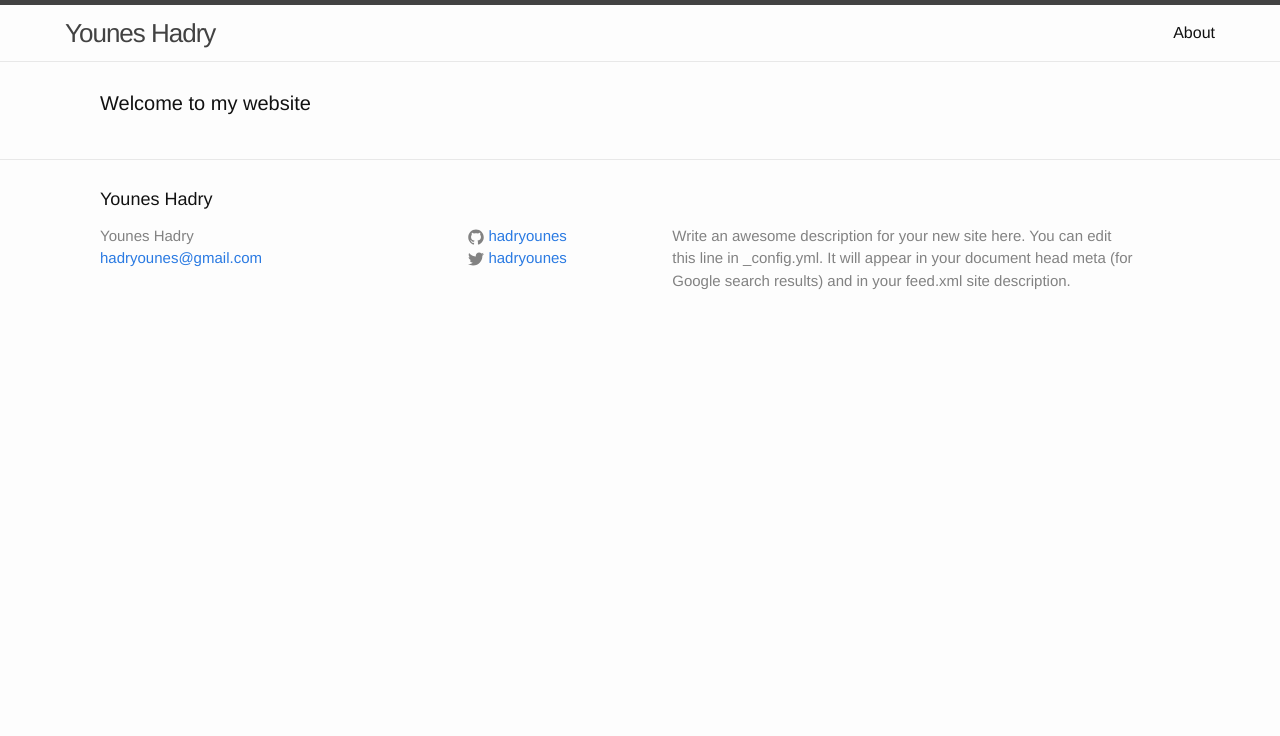
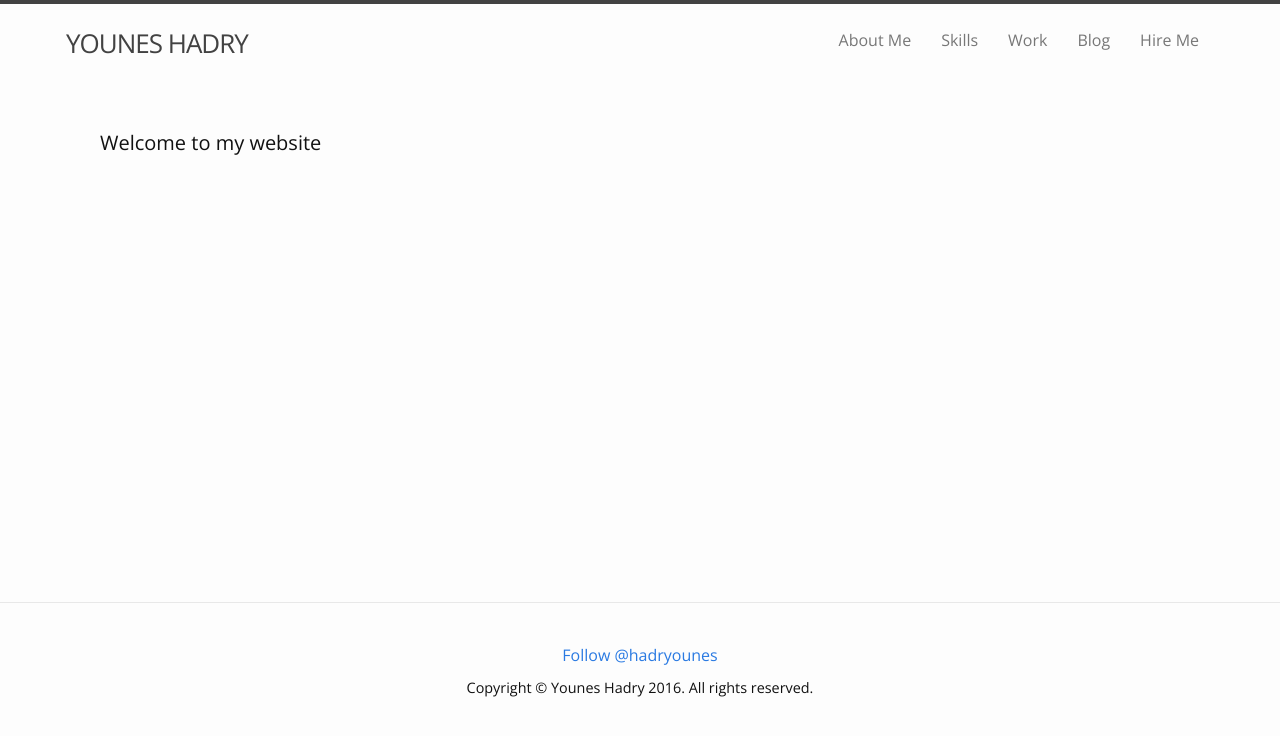
Before and after one commit to hadryounes/portfolio, a Jekyll site: the page built from blog/index.html, in a window 1280 px wide. Shown: the top 736 px of the page. Built offline with Jekyll 4.4.1, drawn with Linux system fonts in a browser that asks for light colours; nearby versions of some CDN libraries; comment, search, counter and statistics services are not loaded.

Commit message:
header basic setup on desktop and mobile

```diff
--- a/blog/_includes/footer.html
+++ b/blog/_includes/footer.html
@@ -1,35 +1,19 @@
 <footer class="site-footer">
 
-  <div class="wrapper">
-
-    <h2 class="footer-heading">{{ site.title }}</h2>
-
-    <div class="footer-col-wrapper">
-      <div class="footer-col footer-col-1">
-        <ul class="contact-list">
-          <li>{{ site.title }}</li>
-          <li><a href="mailto:{{ site.email }}">{{ site.email }}</a></li>
-        </ul>
-      </div>
-
-      <div class="footer-col footer-col-2">
-        <ul class="social-media-list">
-          {% if site.github_username %}
-          <li>
-            {% include icon-github.html username=site.github_username %}
-          </li>
-          {% endif %}
-
-          {% if site.twitter_username %}
-          <li>
-            {% include icon-twitter.html username=site.twitter_username %}
-          </li>
-          {% endif %}
-        </ul>
-      </div>
-
-      <div class="footer-col footer-col-3">
-        <p>{{ site.description }}</p>
+  <div class="container-fluid">
+    <div class="row">
+      <div class="col-lg-12">
+        <div class="twitter-button">
+          <a href="https://twitter.com/hadryounes" class="twitter-follow-button" data-size="large">Follow @hadryounes</a>
+          <script>
+            !function(d,s,id) {var js,fjs=d.getElementsByTagName(s)[0],p=/^http:/.test(d.location)?'http':'https';
+            if(!d.getElementById(id)){js=d.createElement(s);js.id=id;js.src=p+'://platform.twitter.com/widgets.js';
+            fjs.parentNode.insertBefore(js,fjs);}}(document, 'script', 'twitter-wjs');
+          </script>
+        </div>
+        <div class="copyright-text">
+          Copyright © {{ site.title }} 2016. All rights reserved.
+        </div>
       </div>
     </div>
 
--- a/blog/_includes/header.html
+++ b/blog/_includes/header.html
@@ -1,27 +1,35 @@
-<header class="site-header">
-
-  <div class="container-fluid">
-
-    <a class="site-title" href="{{ site.baseurl }}/">{{ site.title }}</a>
-
-    <nav class="site-nav">
-      <a href="#" class="menu-icon">
-        <svg viewBox="0 0 18 15">
-          <path fill="#424242" d="M18,1.484c0,0.82-0.665,1.484-1.484,1.484H1.484C0.665,2.969,0,2.304,0,1.484l0,0C0,0.665,0.665,0,1.484,0 h15.031C17.335,0,18,0.665,18,1.484L18,1.484z"/>
-          <path fill="#424242" d="M18,7.516C18,8.335,17.335,9,16.516,9H1.484C0.665,9,0,8.335,0,7.516l0,0c0-0.82,0.665-1.484,1.484-1.484 h15.031C17.335,6.031,18,6.696,18,7.516L18,7.516z"/>
-          <path fill="#424242" d="M18,13.516C18,14.335,17.335,15,16.516,15H1.484C0.665,15,0,14.335,0,13.516l0,0 c0-0.82,0.665-1.484,1.484-1.484h15.031C17.335,12.031,18,12.696,18,13.516L18,13.516z"/>
-        </svg>
-      </a>
-
-      <div class="trigger">
+<!--
         {% for my_page in site.pages %}
           {% if my_page.title %}
           <a class="page-link" href="{{ my_page.url | prepend: site.baseurl }}">{{ my_page.title }}</a>
           {% endif %}
         {% endfor %}
-      </div>
-    </nav>
+-->
 
-  </div>
+<header class="site-header">
+  <nav class="navbar navbar-default">
+    <div class="container-fluid">
+      <div class="navbar-header">
+        <button type="button" class="navbar-toggle collapsed" data-toggle="collapse" data-target="#bs-example-navbar-collapse-1" aria-expanded="false">
+          <span class="sr-only">Toggle navigation</span>
+          <span class="icon-bar"></span>
+          <span class="icon-bar"></span>
+          <span class="icon-bar"></span>
+        </button>
+        <div class="header-title">
+          <a class="site-title" href="{{ site.baseurl }}/">{{ site.title }}</a>
+        </div>
+      </div><!-- /.navbar-header -->
 
+      <div class="collapse navbar-collapse" id="bs-example-navbar-collapse-1">
+        <ul class="nav navbar-nav navbar-right">
+          <li><a href="#" class="menu-link">about me</a></li>
+          <li><a href="#" class="menu-link">skills</a></li>
+          <li><a href="#" class="menu-link">work</a></li>
+          <li><a href="#" class="menu-link">blog</a></li>
+          <li><a href="#" class="menu-link">hire me</a></li>
+        </ul>
+      </div><!-- /.navbar-collapse -->
+    </div><!-- /.container-fluid -->
+  </nav>
 </header>
--- /dev/null
+++ b/blog/_sass/_font.scss
@@ -0,0 +1 @@
+@import url(https://fonts.googleapis.com/css?family=Open+Sans:400,300,600,700,800);
--- a/blog/_sass/_layout.scss
+++ b/blog/_sass/_layout.scss
@@ -2,9 +2,9 @@
  * Site header
  */
 .site-header {
-    border-top: 5px solid $grey-color-dark;
-    border-bottom: 1px solid $grey-color-light;
-    min-height: 56px;
+    border-top: 4px solid $grey-color-dark;
+    //border-bottom: 1px solid $grey-color-light;
+    min-height: 80px;
 
     // Positioning context for the mobile navigation icon
     position: relative;
--- a/blog/css/main.scss
+++ b/blog/css/main.scss
@@ -6,7 +6,7 @@
 
 
 // Our variables
-$base-font-family: "Helvetica Neue", Helvetica, Arial, sans-serif;
+$base-font-family: "Open Sans","Helvetica Neue", Helvetica, Arial, sans-serif;
 $base-font-size:   16px;
 $base-font-weight: 400;
 $small-font-size:  $base-font-size * 0.875;
@@ -48,17 +48,84 @@ $on-laptop:        800px;
 // Import partials from `sass_dir` (defaults to `_sass`)
 @import
         "base",
+        "font",
         "layout",
         "syntax-highlighting"
 ;
 
+// Temporary styles
+
+.page-content {
+    min-height:500px;
+}
+
+.container-fluid>.navbar-collapse, .container-fluid>.navbar-header, .container>.navbar-collapse, .container>.navbar-header {
+    margin-bottom: 10px;
+}
+
+.navbar {
+    margin:10px auto;
+}
+
+.navbar-default {
+    background-color: transparent;
+    border-color: transparent;
+}
+
+.menu-link {
+    text-transform: capitalize;
+}
 
 // Custom starts here
+
+.site-title {
+    text-transform:uppercase;
+    font-weight:400;
+}
 
 .site-title:hover, .site-title:focus {
     text-decoration:none;
 }
 
-.container-fluid {
-    margin:auto 50px;
+.navbar-default .navbar-toggle {
+    border-color: #fdfdfd;
 }
+
+
+
+.navbar-default .navbar-toggle:hover .icon-bar, .navbar-default .navbar-toggle:focus .icon-bar {
+    background-color: #000;
+}
+
+.navbar-default .navbar-toggle:focus, .navbar-default .navbar-toggle:hover {
+    background-color: #fdfdfd;
+}
+
+@media screen and (min-width:768px) {
+   .container-fluid {
+        margin:auto 50px;
+    }
+}
+
+@media screen and (max-width:768px) {
+   .navbar-collapse {
+        border-bottom: 1px solid #e8e8e8;
+    }
+
+    .header-title {
+        margin-left:10px;
+    }
+}
+
+
+
+.copyright-text {
+    font-size:0.9em;
+    font-weight:100;
+    text-align:center;
+}
+
+.twitter-button {
+    text-align:center;
+    margin:10px auto;
+}
```
